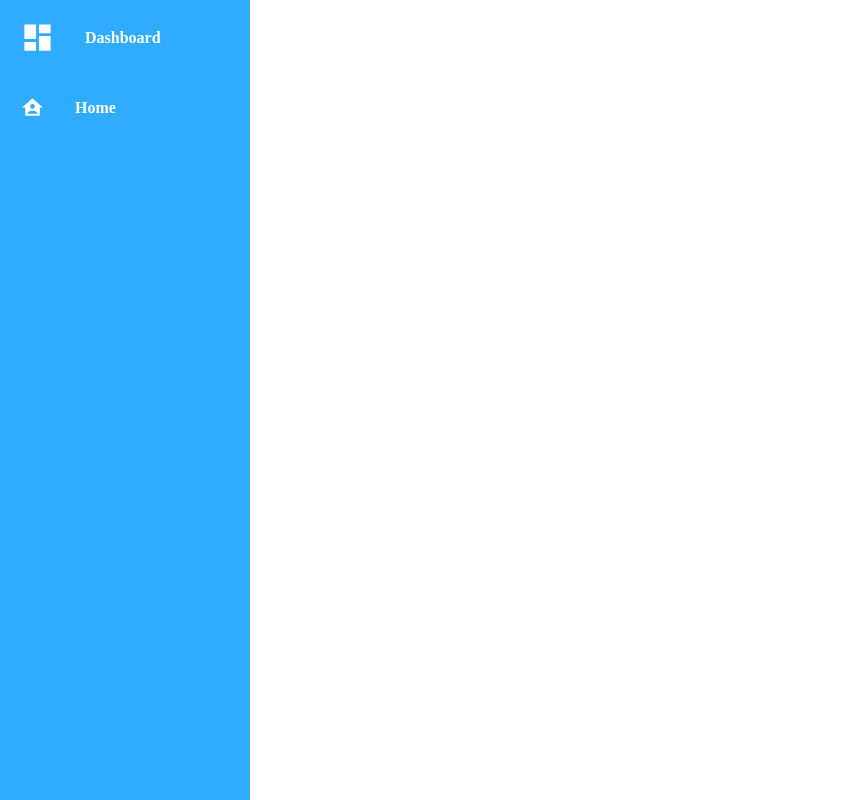
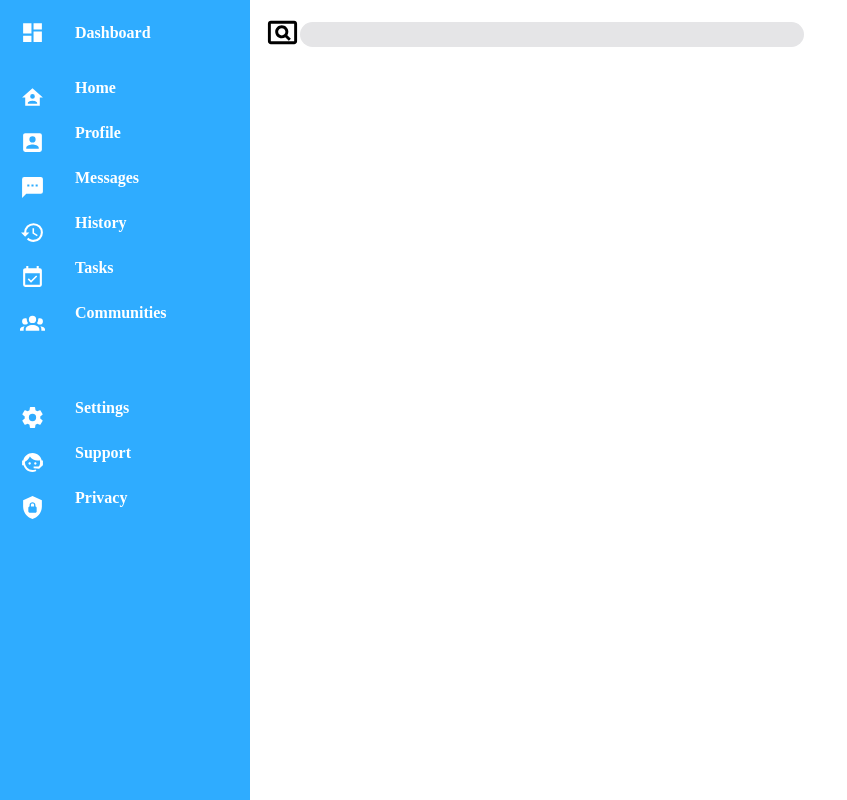
Before and after one commit to issuereporter1234/admin-dashboard, a plain HTML site: page index.html in a window 1280 px wide. Shown: the whole page, without its empty margins (0-847 px from the left). Drawn offline with Linux system fonts and the light colour scheme; a web font is replaced by a local one.

Commit message:
Add options to a sidebar. Add a input search element

```diff
--- a/index.html
+++ b/index.html
@@ -16,31 +16,34 @@
            <div class="options">
                 <img src="imgs/home-account.svg" alt="Home">
                 <a href="#">Home</a>
-                <img src="#" alt="">
-                <a href=""></a>
-                <img src="" alt="">
-                <a href=""></a>
-                <img src="" alt="">
-                <a href=""></a>
-                <img src="" alt="">
-                <a href=""></a>
-                <img src="" alt="">
-                <a href=""></a>
+                <img src="imgs/account-box.svg" alt="Profile">
+                <a href="#">Profile</a>
+                <img src="imgs/message-processing.svg" alt="Messages">
+                <a href="imgs/message-processing.svg">Messages</a>
+                <img src="imgs/history.svg" alt="Hystory">
+                <a href="">History</a>
+                <img src="imgs/calendar-check.svg" alt="Tasks">
+                <a href="">Tasks</a>
+                <img src="imgs/account-group.svg" alt="Communities">
+                <a href="">Communities</a>
             </div>
            <div class="options">
-                <img src="" alt="">
-                <a href=""></a>
-                <img src="" alt="">
-                <a href=""></a>
-                <img src="" alt="">
-                <a href=""></a>
+                <img src="imgs/cog.svg" alt="Settings">
+                <a href="">Settings</a>
+                <img src="imgs/face-agent.svg" alt="Support">
+                <a href="">Support</a>
+                <img src="imgs/shield-lock.svg" alt="Prívacy">
+                <a href="">Privacy</a>
             </div>
         </div>
 
     </div>
 
         <div class="header">
-
+            <div class="search">
+                <label for="search"><img src="imgs/card-search-outline.svg" alt="Search"></label>
+                <input type="text" id="search" name="search">
+            </div>
         </div>
         <div class="main">
 
--- a/style.css
+++ b/style.css
@@ -7,10 +7,11 @@ body{
     margin: 0;
     padding: 0;
     height: 100vh;
+    min-height: 500px;
     display: grid;
     grid-template-columns: 250px 1fr;
     /* Add a responsive sizing  */
-    grid-template-rows: 150px 1fr;
+    grid-template-rows: 160px 1fr;
     font-family: OpenSans;
 
 }
@@ -32,7 +33,7 @@ body{
 
 }
 
-.tittle > img{
+img{
     height: 35px;
 }
 .tittle{
@@ -41,11 +42,17 @@ body{
     gap: 10px;
     font-weight: bold;
 }
+.option-containers{
+    display: flex;
+    flex-direction: column;
+    gap: 50px;
+}
 .options{
     font-weight: bold;
     display: grid;
     grid-template-columns: 60px 1fr;
-    gap: 15px;
+    grid-auto-rows: 45px;
+    gap: 0 15px ;
 
 }
 
@@ -55,3 +62,23 @@ body{
  align-self: center;
 
 }
+.header{
+    grid-column: 2/-1;
+    padding: 15px;
+
+}
+input[type="text"]{
+    border: 0;
+    background-color: rgb(229, 229, 231);
+    border-radius: 30px;
+    width: 50%;
+    height: 23px;
+    font-size: large;
+}
+.search{
+    display: flex;
+    align-items: center;
+}
+main{
+
+}
```
Also changed, not shown: imgs/card-search-outline.svg (added).
